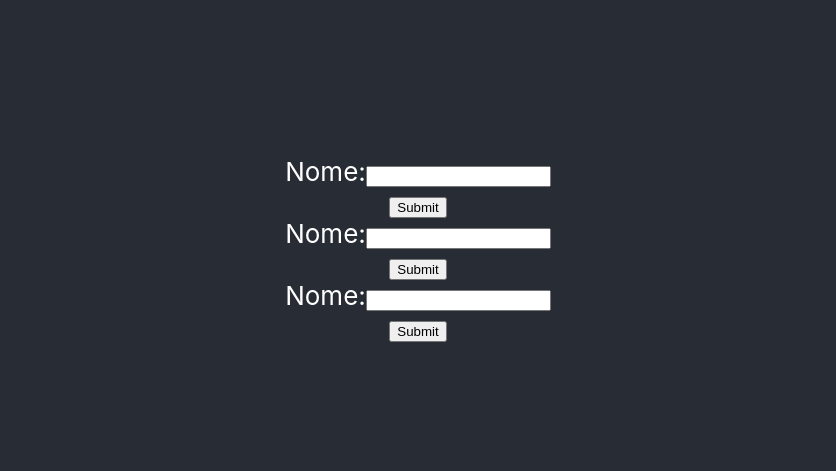
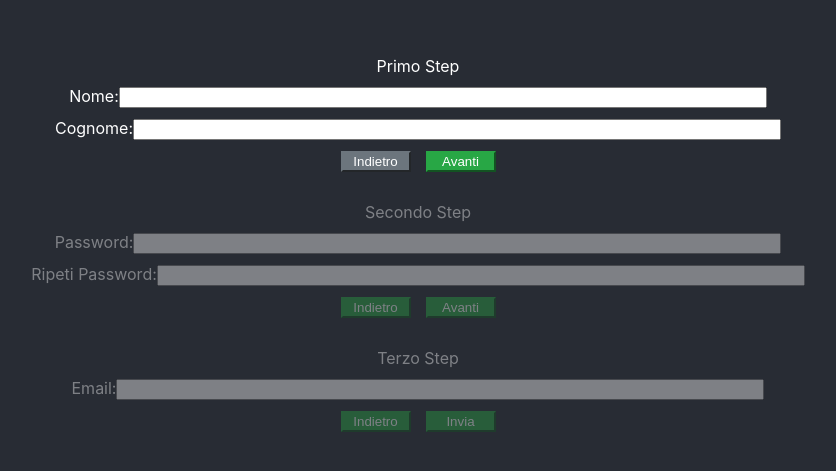
Before and after one commit to michelemangiacotti/react-form-validation, a React (Create React App) app in the folder test-treedom/: page / in a window 1280 px wide. Shown: the part 151-622 px from the top of the page, without its empty margins (222-1058 px from the left). Built offline with nearby package versions, Linux system fonts and the light colour scheme.

Commit message:
inserimento fake validation

```diff
--- a/test-treedom/package.json
+++ b/test-treedom/package.json
@@ -3,6 +3,7 @@
   "version": "1.0.0",
   "dependencies": {
     "react": "^16.13.1",
+    "react-bootstrap": "^1.0.1",
     "react-dom": "^16.13.1",
     "react-scripts": "3.4.1"
   },
@@ -25,5 +26,4 @@
       "last 1 safari version"
     ]
   }
-
 }
--- a/test-treedom/src/index.css
+++ b/test-treedom/src/App.css
@@ -21,6 +21,28 @@ code {
   flex-direction: column;
   align-items: center;
   justify-content: center;
-  font-size: calc(10px + 2vmin);
   color: white;
+  /* width: 100%; */
 }
+
+.rowContainer {
+  justify-content: "space-between";
+  align-items: "center";
+}
+
+.btn-success {
+  color:#fff;
+  background-color:#28a745;
+  border-color:#28a745
+ }
+
+ .btn-disabled {
+  color: #fff;
+  background-color: #6c757d;
+  border-color: #6c757d;
+}
+
+.disabledStep {
+  pointer-events: none;
+  opacity: 0.4;
+}
--- /dev/null
+++ b/test-treedom/src/App.js
@@ -0,0 +1,129 @@
+import React from 'react';
+import './App.css';
+import Step1 from './component/Step1.js';
+import Step2 from './component/Step2.js';
+import Step3 from './component/Step3.js';
+import Button from 'react-bootstrap/Button'
+
+class App extends React.Component {
+
+    constructor(props) {
+        super(props);
+        this.state = {
+            step: 1,
+            nome: '',
+            cognome: '',
+            email: '',
+            password: '',
+            confermaPassword: ''
+        }
+    }
+
+    componentDidMount() {
+        console.log("componenti did mount" + this.state.step);
+
+    }
+
+
+    handleNextClick() {
+
+        console.log("sto cliccando avanti");
+
+        let promise = new Promise((resolve, reject) => {
+
+            if (this.state.step === 1) {
+                const re = /^[0-9\b]+$/;
+                if (this.state.nome === '' || re.test(this.state.nome)) {
+                    reject(Error("wrong server validation"));
+                    window.alert("errore nome");
+                } else {
+                    if (this.state.cognome === '' || re.test(this.state.cognome)) {
+                        reject(Error("wrong server validation"));
+                    }
+                }
+            } else {
+                if (this.state.step === 2) {
+                    if (this.state.password === '' || this.state.password !== this.state.confermaPassword ||
+                        this.state.password === '') {
+                        reject(Error("wrong server validation"));
+                    }
+
+                }
+            }
+            // if (this.state.step === 3){
+
+            // }
+        });
+
+        promise.then(res => {
+            this.setState({ step: this.state.step + 1 });
+            console.log(this.state.step);
+        })
+            .catch(error => {
+                console.log("impossibile passare al prossimo step", error);
+            });
+    }
+
+    handleRegistrationClick() {
+
+        //chiamata api mock validation campi
+        this.setState({ step: this.state.step + 1 });
+        console.log("sto cliccando per registrarmi");
+    }
+
+    handleBackClick() {
+
+        //chiamata api mock validation campi
+
+        console.log("sto cliccando indietro");
+        this.setState({ step: this.state.step - 1 });
+        console.log(this.state.step);
+
+    }
+
+    handleNewForm() {
+        this.setState({ step: 1, nome: '', cognome: '', password: '', email: '', confermaPassword: '' });
+
+    }
+
+    render() {
+        console.log("rendered" + this.state.step)
+
+        if (this.state.step === 4) {
+            return (
+                <div className="App">
+                    Hai mandato i dati
+                    <br />
+                    <Button className="btn-success" onClick={() => this.handleNewForm()}>
+                        Ritorna alla home page
+                        </Button>
+                </div>
+            )
+        } else {
+
+            return (
+                <div className="App">
+                    <header className="App-header">
+                        <Step1 onClickNext={() => this.handleNextClick()}
+                            onClickBack={() => this.handleBackClick()}
+                            step={this.state.step}
+                            nome={this.state.nome}
+                            cognome={this.state.cognome} />
+                        <br />
+                        <Step2 onClickNext={() => this.handleNextClick()}
+                            confermaPassword={this.state.confermaPassword}
+                            password={this.state.password}
+                            onClickBack={() => this.handleBackClick()}
+                            step={this.state.step} />
+                        <br />
+                        <Step3 onClickRegistration={() => this.handleRegistrationClick()}
+                            email={this.state.email}
+                            onClickBack={() => this.handleBackClick()}
+                            step={this.state.step} />
+                    </header>
+                </div>
+            );
+        }
+    }
+}
+export default App;
--- a/test-treedom/src/component/Step1.js
+++ b/test-treedom/src/component/Step1.js
@@ -1,16 +1,54 @@
 import React from 'react';
+import Container from 'react-bootstrap/Container'
+import '../App.css';
+import Row from 'react-bootstrap/Row'
+import Col from 'react-bootstrap/Col'
+import Button from 'react-bootstrap/Button'
+
 
 class Step1 extends React.Component {
+
+    updateEmailAddress(e) {
+        this.setState({ nome: e.target.value });
+      }
     render() {
         return (
-            <div>
-                <label>
-                    Nome:
-                <input type="text" name="nome" />
-                </label>
-                <br />
-                <input type="submit" value="Submit" />
-            </div>
+            <Container fluid="md" style={{ width: '100%' }} className={this.props.step !== 1 ? 'disabledStep' : ''}>
+                <Row style={{ marginBottom: '10px' }}>
+                    <Col>
+                        <label style={{ alignContent: 'center' }}>
+                            Primo Step
+                        </label>
+                    </Col>
+                </Row>
+                <Row style={{ marginBottom: '10px' }}>
+                    <Col>
+                        <label>
+                            Nome:
+                            <input type="text" name="nome" style={{ width: '50%' }} ref={this.props.nome}   />
+                        </label>
+                    </Col>
+                </Row>
+                <Row style={{ marginBottom: '10px' }}>
+                    <Col>
+                        <label>
+                            Cognome:
+                            <input type="text" name="cognome" style={{ width: '50%' }} ref={this.props.cognome}  />
+                        </label>
+                    </Col>
+                </Row>
+                <Row style={{ marginBottom: '10px' }}>
+                    <Col>
+                        <Button className="btn-disabled " onClick={() => this.props.onClickBack()} style={{ width: "70px" }} disabled={true}>
+                            Indietro
+                        </Button>
+                        <Button className="btn-success" onClick={() => this.props.onClickNext()}
+                            style={{ marginLeft: "15px", width: "70px" }} disabled={this.props.isValid}>
+                            Avanti
+                        </Button>
+                    </Col>
+                </Row>
+            </Container>
         );
     }
 }
--- a/test-treedom/src/component/Step2.js
+++ b/test-treedom/src/component/Step2.js
@@ -1,17 +1,49 @@
 import React from 'react';
+import Container from 'react-bootstrap/Container'
+import '../App.css';
+import Row from 'react-bootstrap/Row'
+import Col from 'react-bootstrap/Col'
+import Button from 'react-bootstrap/Button'
 
 
 class Step2 extends React.Component {
     render() {
         return (
-            <div>
-                <label>
-                    Nome:
-                <input type="text" name="nome" />
-                </label>
-                <br />
-                <input type="submit" value="Submit" />
-            </div>
+            <Container fluid="md" style={{ width: '100%' }}  className = { this.props.step !==2 ? 'disabledStep' : ''}>
+                <Row style={{ marginBottom: '10px' }}>
+                    <Col>
+                        <label style={{ alignContent: 'center' }}>
+                            Secondo Step
+                            </label>
+                    </Col>
+                </Row>
+                <Row style={{ marginBottom: '10px' }}>
+                    <Col>
+                        <label>
+                            Password:
+                            <input type="password" name="password" style={{ width: '50%' }} ref={this.props.password}/>
+                        </label>
+                    </Col>
+                </Row>
+                <Row style={{ marginBottom: '10px' }}>
+                    <Col>
+                        <label>
+                            Ripeti Password:
+                            <input type="password" name="repeatPassword" style={{ width: '50%' }}  ref={this.props.confermaPassword}/>
+                        </label>
+                    </Col>
+                </Row>
+                <Row style={{ marginBottom: '10px' }}>
+                    <Col>
+                        <Button className="btn-success" onClick={() => this.props.onClickBack()} style={{ width: "70px" }}>
+                            Indietro
+                        </Button>
+                        <Button className="btn-success" onClick={() => this.props.onClickNext()} style={{ marginLeft: "15px", width: "70px" }} disabled={false}>
+                            Avanti
+                        </Button>
+                    </Col>
+                </Row>
+            </Container>
         );
     }
 }
--- a/test-treedom/src/component/Step3.js
+++ b/test-treedom/src/component/Step3.js
@@ -1,17 +1,44 @@
 import React from 'react';
-
+import Container from 'react-bootstrap/Container'
+import '../App.css';
+import Row from 'react-bootstrap/Row'
+import Col from 'react-bootstrap/Col'
+import Button from 'react-bootstrap/Button'
 
 class Step3 extends React.Component {
     render() {
         return (
-            <div>
-                <label>
-                    Nome:
-                <input type="text" name="nome" />
-                </label>
-                <br />
-                <input type="submit" value="Submit" />
-            </div>
+            <Container fluid title="Terzo Step" style={{ width: '100%' }}  className = { this.props.step !==3 ? 'disabledStep' : ''}>
+                <Row style={{ marginBottom: '10px' }}>
+                    <Col>
+                        <label style={{ alignContent: 'center' }}>
+                            Terzo Step
+                            </label>
+                    </Col>
+                </Row>
+                <Row style={{ marginBottom: '10px' }}>
+                    <Col>
+                        <label>
+                            Email:
+                                <input type="text" name="email" ref ={this.props.email} style={{ width: '50%' }}/>
+                        </label>
+                    </Col>
+                    <Col>
+
+                    </Col>
+                </Row>
+                <Row style={{ marginBottom: '10px' }}>
+                    <Col>
+                        <Button className="btn-success" onClick={() => this.props.onClickBack()} style={{ width: "70px" }} >
+                            Indietro
+                        </Button>
+                        <Button className="btn-success" onClick={() => this.props.onClickRegistration()}
+                        style={{ marginLeft: "15px", width: "70px" }} disabled={this.props.isValid}>
+                            Invia
+                        </Button>
+                    </Col>
+                </Row>
+            </Container>
         );
     }
 }
--- a/test-treedom/src/index.js
+++ b/test-treedom/src/index.js
@@ -1,35 +1,11 @@
 import React from 'react';
 import ReactDOM from 'react-dom';
-import './index.css';
-import Step1 from './component/Step1.js';
-import Step2 from './component/Step2.js';
-import Step3 from './component/Step3.js';
-
-
-class MasterForm extends React.Component {
-
-    constructor(props) {
-        super(props);
-        this.state = {
-
-        };
-    }
-
-    render() {
-        return (
-            <div className="App">
-                <header className="App-header">
-                    <Step1 />
-                    <Step2 />
-                    <Step3 />
-                </header>
-            </div>
-        );
-    }
-}
+import App from './App'
 
 
 ReactDOM.render(
-    <MasterForm />,
+    <React.StrictMode>
+      <App />
+    </React.StrictMode>,
     document.getElementById('root')
-);
+  );
```
Also changed, not shown: test-treedom/public/manifest.json, 1 other file (tests, documents, lock files or other folders).
